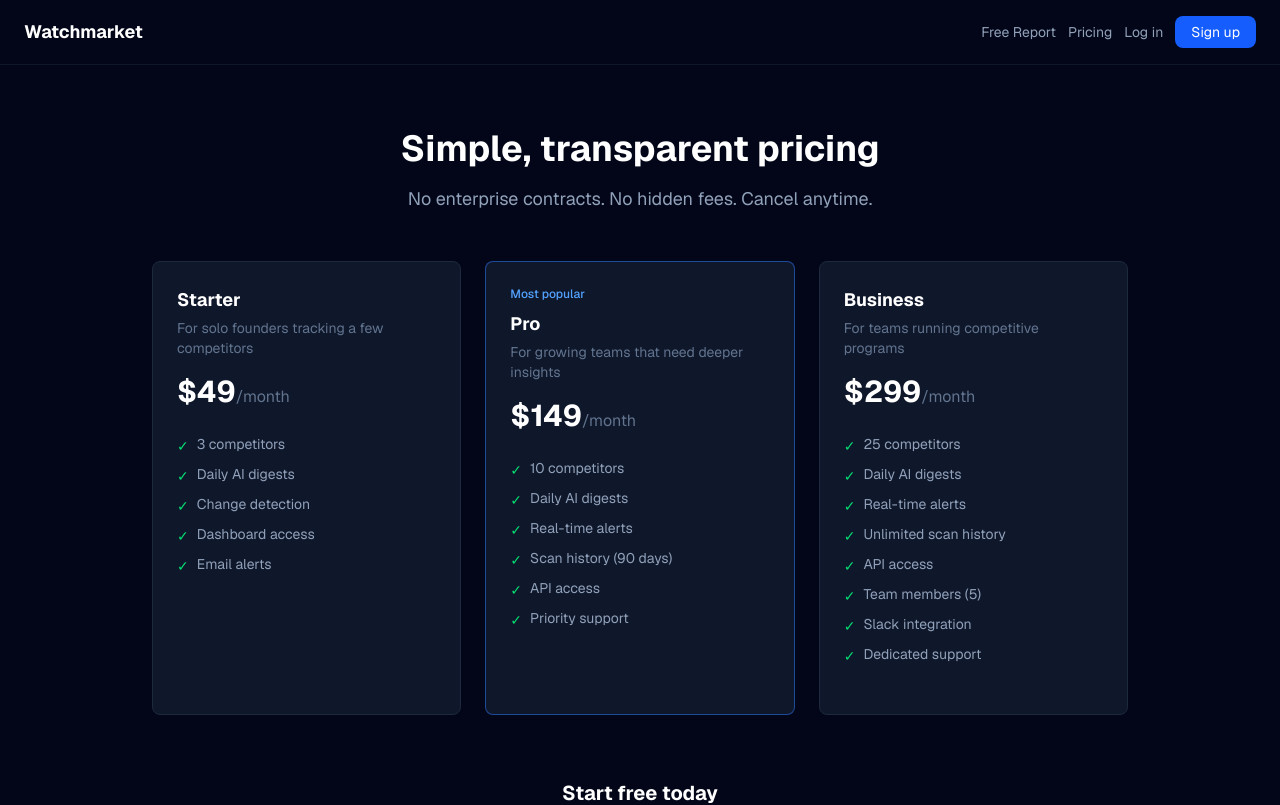
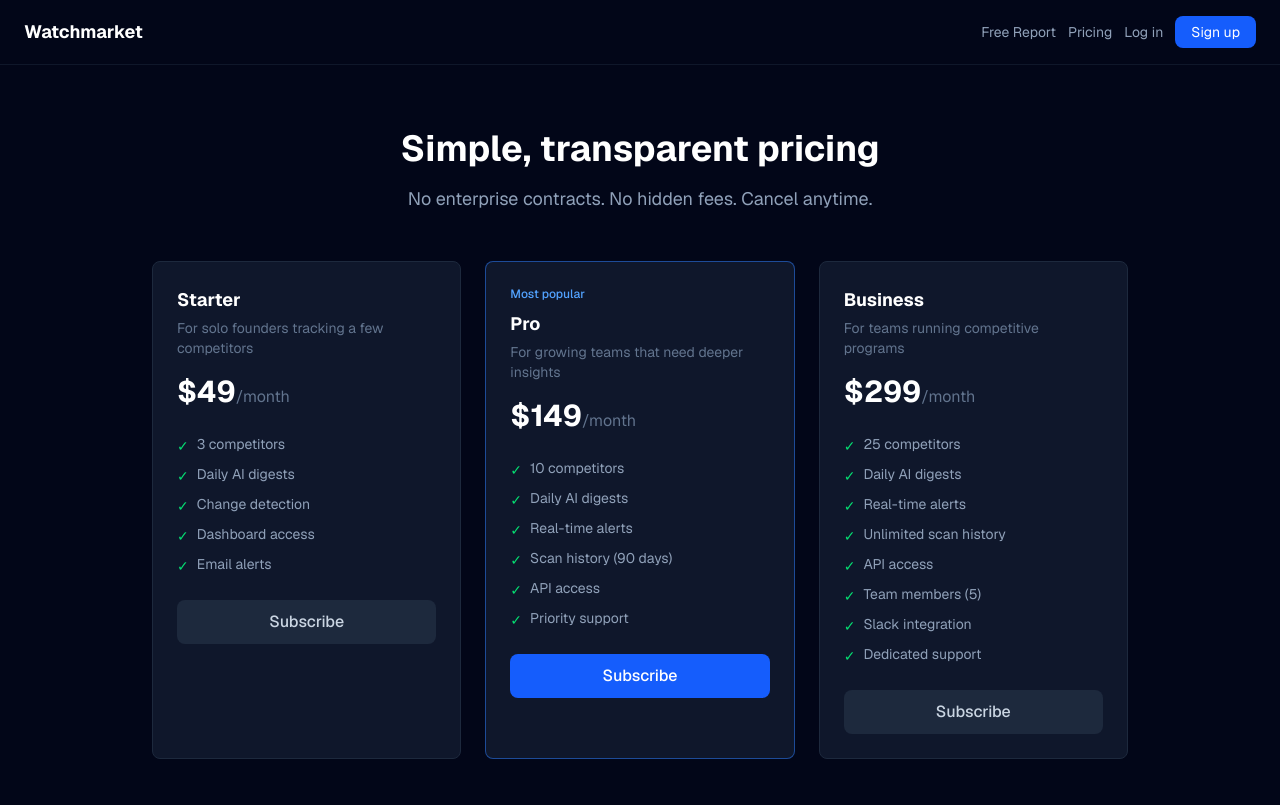
Before and after one commit to airealityproject-ui/watchmarket, a Next.js app: page /pricing in a window 1280 px wide. Shown: the top 805 px of the page. Built offline with nearby package versions, Linux system fonts and the light colour scheme; no server answers.

Commit message:
feat: Lemon Squeezy checkout buttons on pricing page

```diff
--- a/src/app/pricing/page.tsx
+++ b/src/app/pricing/page.tsx
@@ -11,6 +11,7 @@ const plans = [
   {
     name: "Starter",
     price: 49,
+    variantId: "1585516",
     description: "For solo founders tracking a few competitors",
     features: [
       "3 competitors",
@@ -19,12 +20,12 @@ const plans = [
       "Dashboard access",
       "Email alerts",
     ],
-    cta: "Join waitlist",
     highlighted: false,
   },
   {
     name: "Pro",
     price: 149,
+    variantId: "1585490",
     description: "For growing teams that need deeper insights",
     features: [
       "10 competitors",
@@ -34,12 +35,12 @@ const plans = [
       "API access",
       "Priority support",
     ],
-    cta: "Join waitlist",
     highlighted: true,
   },
   {
     name: "Business",
     price: 299,
+    variantId: "1585517",
     description: "For teams running competitive programs",
     features: [
       "25 competitors",
@@ -51,7 +52,6 @@ const plans = [
       "Slack integration",
       "Dedicated support",
     ],
-    cta: "Join waitlist",
     highlighted: false,
   },
 ];
@@ -100,6 +100,18 @@ export default function PricingPage() {
                   </li>
                 ))}
               </ul>
+              <a
+                href={`https://watchmarket.lemonsqueezy.com/checkout/buy/${plan.variantId}`}
+                target="_blank"
+                rel="noopener noreferrer"
+                className={`block w-full text-center py-2.5 rounded-lg font-medium transition-colors ${
+                  plan.highlighted
+                    ? "bg-blue-600 text-white hover:bg-blue-500"
+                    : "bg-slate-800 text-slate-300 hover:bg-slate-700"
+                }`}
+              >
+                Subscribe
+              </a>
             </div>
           ))}
         </div>
```
